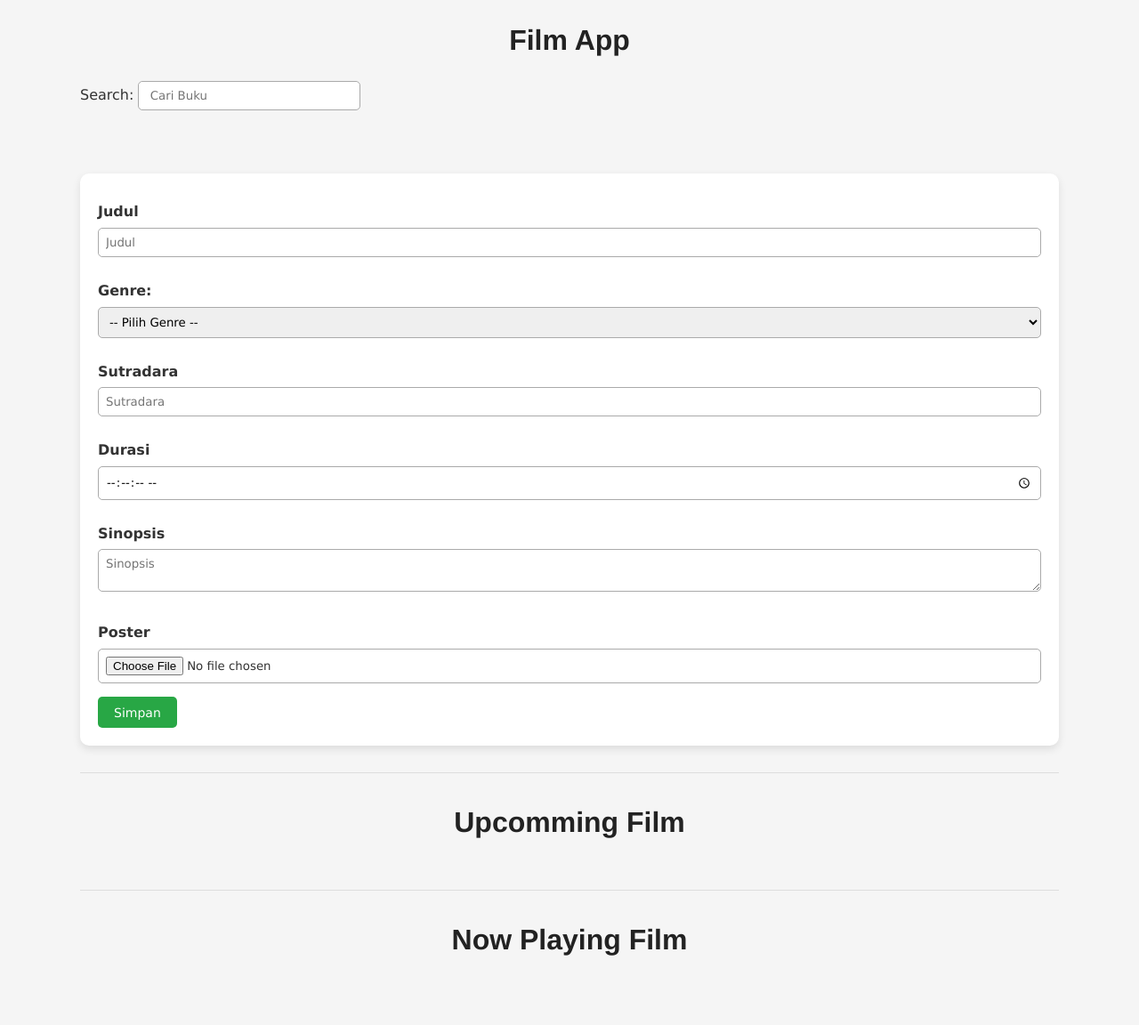
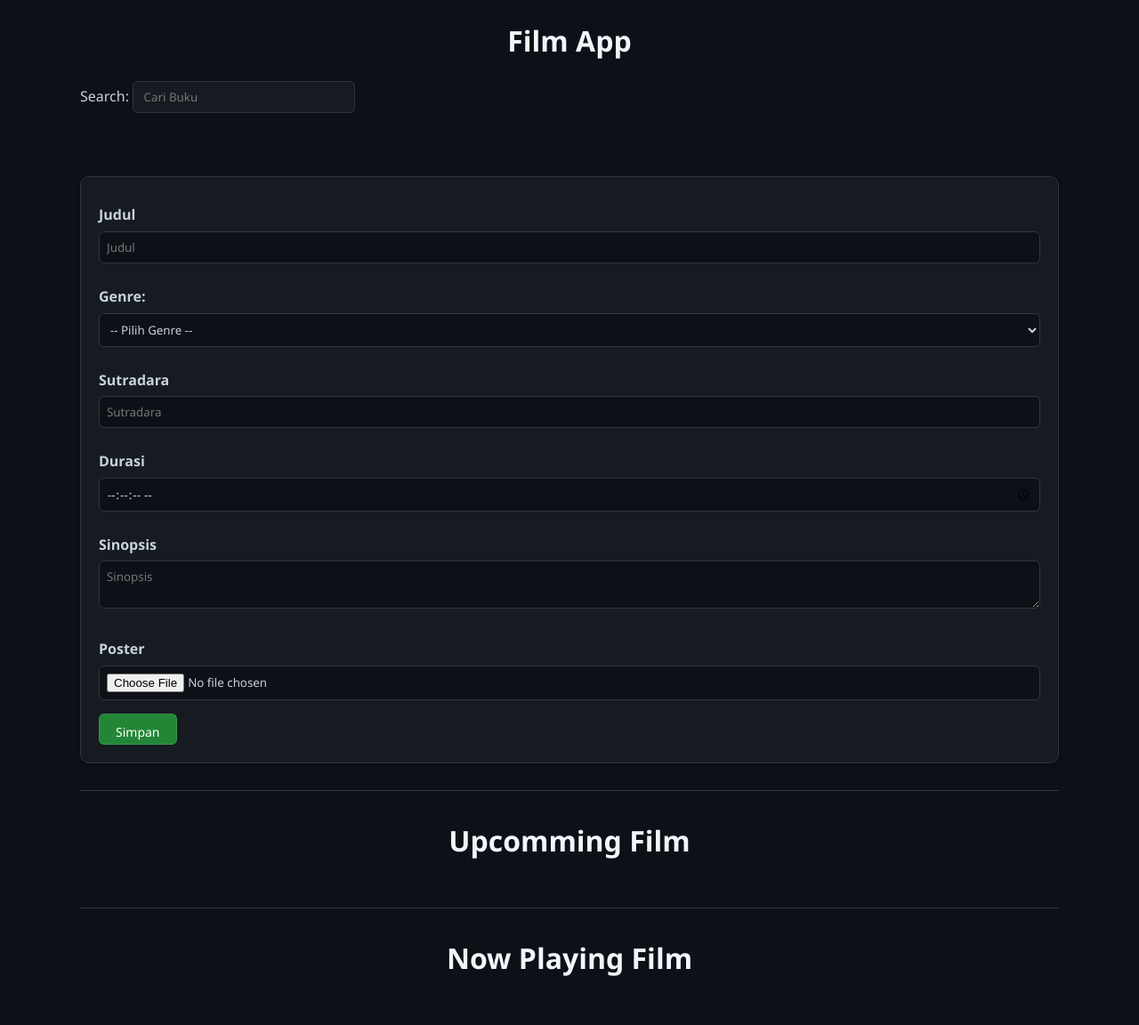
Before and after one commit to So0ryujn/film_BasDat, a PHP site: page /index.php in a window 1280 px wide. Shown: the whole page at 89% size. Before the commit the page ends 1074 px from the top, so only its background shows below. Run offline with PHP 8.4, Linux system fonts and the light colour scheme; tables that the repository leaves empty or names only in its code hold one stand-in row (values such as "Sample post").

Commit message:
file film

```diff
--- a/style.css
+++ b/style.css
@@ -2,12 +2,12 @@
     margin: 0;
     padding: 0;
     box-sizing: border-box;
-    font-family: 'Lucida Sans', 'Lucida Sans Regular', 'Lucida Grande', 'Lucida Sans Unicode', Geneva, Verdana, sans-serif;
+    font-family: 'Segoe UI', Tahoma, Geneva, Verdana, sans-serif;
 }
 
 body {
-    background-color: #f5f5f5;
-    color: #333;
+    background-color: #0d1117;
+    color: #c9d1d9;
     line-height: 1.6;
 }
 
@@ -19,8 +19,8 @@ body {
 
 h1 {
     margin: 20px 0;
-    color: #222;
-    font-family: 'Franklin Gothic Medium', 'Arial Narrow', Arial, sans-serif;
+    color: #f0f6fc;
+    font-family: 'Segoe UI', Tahoma, Geneva, Verdana, sans-serif;
 }
 
 .search {
@@ -30,21 +30,25 @@ h1 {
 .search input {
     padding: 8px;
     width: 250px;
-    border: 1px solid #aaa;
-    border-radius: 5px;
+    border: 1px solid #30363d;
+    border-radius: 6px;
+    background: #161b22;
+    color: #c9d1d9;
 }
 
 .film_app {
-    background: #fff;
+    background: #161b22;
     padding: 20px;
     border-radius: 10px;
-    box-shadow: 0 4px 10px rgba(0,0,0,0.1);
+    border: 1px solid #30363d;
+    box-shadow: 0 1px 3px rgba(0,0,0,0.5);
 }
 
 .film_app label {
     font-weight: bold;
     margin-top: 10px;
     display: inline-block;
+    color: #c9d1d9;
 }
 
 .film_app input,
@@ -53,27 +57,30 @@ h1 {
     width: 100%;
     padding: 8px;
     margin: 5px 0 15px 0;
-    border: 1px solid #aaa;
-    border-radius: 5px;
+    border: 1px solid #30363d;
+    border-radius: 6px;
+    background: #0d1117;
+    color: #c9d1d9;
 }
 
 .film_app button {
-    background: #28a745;
-    border: none;
-    color: white;
+    background: #238636;
+    border: 1px solid rgba(240,246,252,0.1);
+    color: #ffffff;
     padding: 10px 18px;
-    border-radius: 5px;
+    border-radius: 6px;
     cursor: pointer;
+    font-weight: 500;
 }
 
 .film_app button:hover {
-    background: #218838;
+    background: #2ea043;
 }
 
 hr {
     border: 0;
     height: 1px;
-    background: #ddd;
+    background: #30363d;
     margin: 30px 0;
 }
 
```
Also changed, not shown: other parts of style.css (+21 -22 lines). Lines whose indentation alone changed are shown as unchanged.
